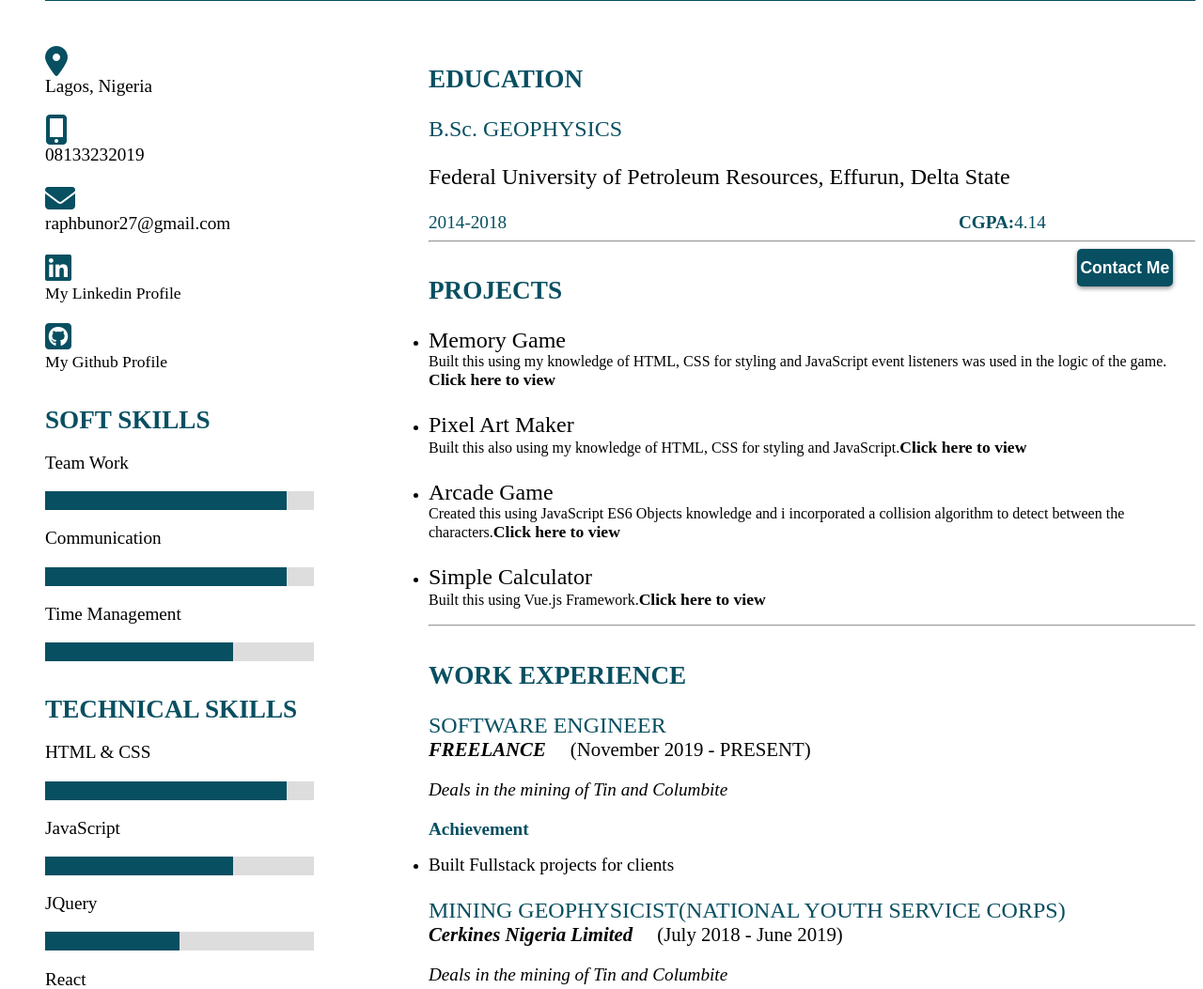
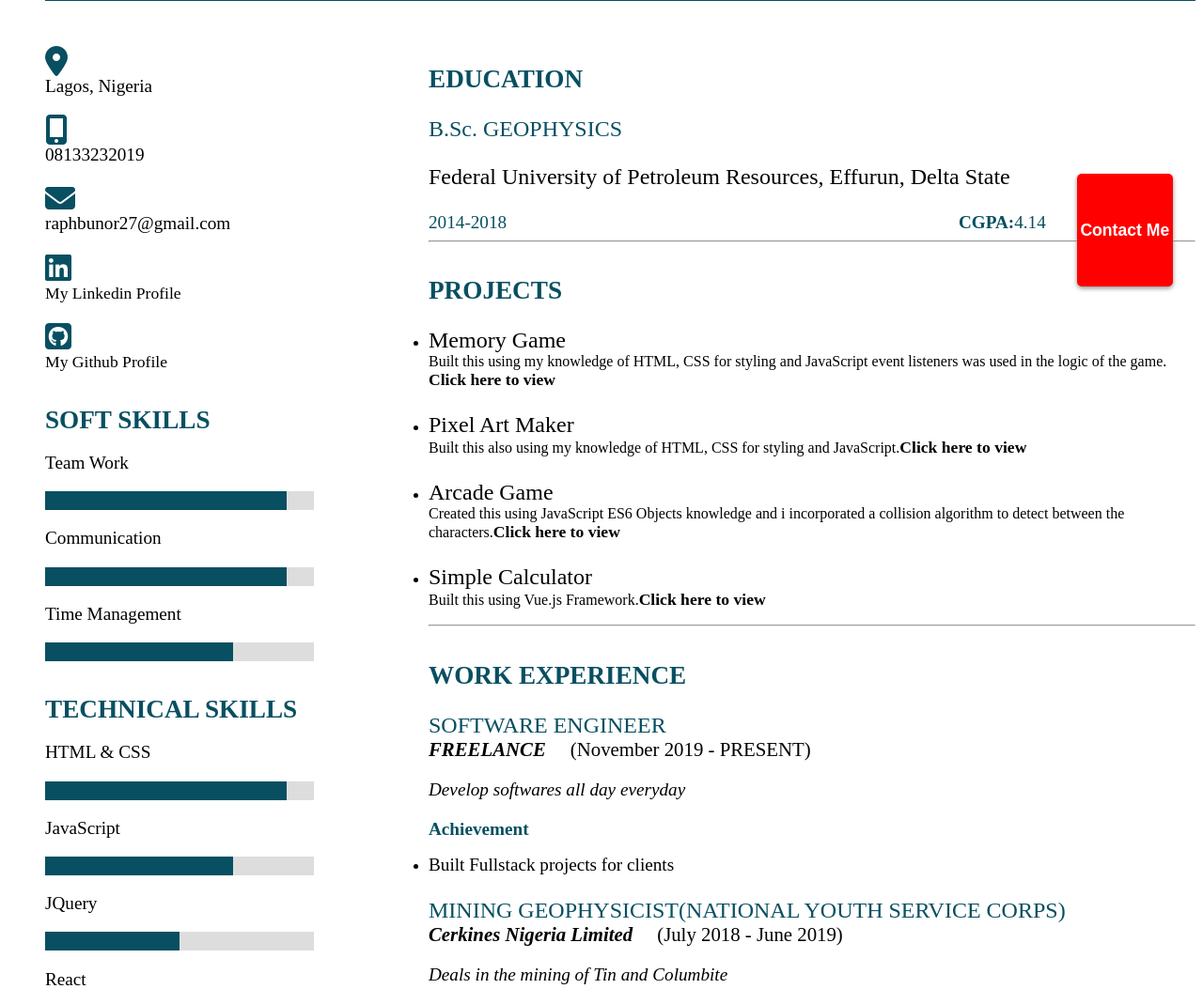
Before and after one commit to RaphaelNagato/My-Resume, a PHP site: page / in a window 1280 px wide. Shown: the part 335-1388 px from the top of the page at 94% size. Run offline with PHP 8.4, Linux system fonts and the light colour scheme; some libraries are stand-ins or nearby versions.

Commit message:
update contact button and some details

```diff
--- a/contact.html
+++ b/contact.html
@@ -41,7 +41,7 @@
                 </div>
                 <button type="submit" name="submitBtn" onclick="return formValidation()">Send</button>
             </form>
-            <p class="twitter">Feel Free to follow <a href="http://twitter.com/Sage_JKMF" rel="author"
+            <p class="twitter">Feel Free to follow <a href="http://twitter.com/Raphbunor" rel="author"
                     title="Follow Raphael on twitter">Raphael
                     Okeibunor</a> on twitter</p>
         </div>
--- a/home.html
+++ b/home.html
@@ -181,7 +181,7 @@
                     <p>SOFTWARE ENGINEER</p>
                     <p> <strong><em>FREELANCE</em></strong> &nbsp;&nbsp;&nbsp;&nbsp;(November 2019 -
                         PRESENT)</p>
-                    <span><em>Deals in the mining of Tin and Columbite</em></span>
+                    <span><em>Develop softwares all day everyday</em></span>
                     <p> <strong> Achievement</strong> </p>
                     <ul>
                         <li>
--- a/styles.css
+++ b/styles.css
@@ -73,7 +73,6 @@ h4 {
   margin-bottom: 0.7rem;
 }
 
-
 /* Personal Info */
 .info i {
   color: var(--main-color);
@@ -125,15 +124,14 @@ h4 {
 }
 
 /* Education */
-.education>p:first-of-type {
+.education > p:first-of-type {
   color: var(--main-color);
   font-size: 1.5rem;
 }
 
-.education>p:nth-of-type(2) {
+.education > p:nth-of-type(2) {
   color: black;
   font-size: 1.5rem;
-
 }
 
 .education span {
@@ -143,7 +141,7 @@ h4 {
   font-size: 1.2rem;
 }
 
-.education>span:last-of-type {
+.education > span:last-of-type {
   text-align: right;
 }
 
@@ -283,13 +281,15 @@ textarea {
   outline: 1px solid red;
 }
 
-
 .link-to-contact {
   width: 8%;
+  height: 15%;
   position: fixed;
   padding: 0;
   right: 2rem;
   bottom: 10rem;
+  background-color: red;
+  cursor: pointer;
 }
 
 .link-to-contact a {
```
Lines whose indentation alone changed are shown as unchanged.
